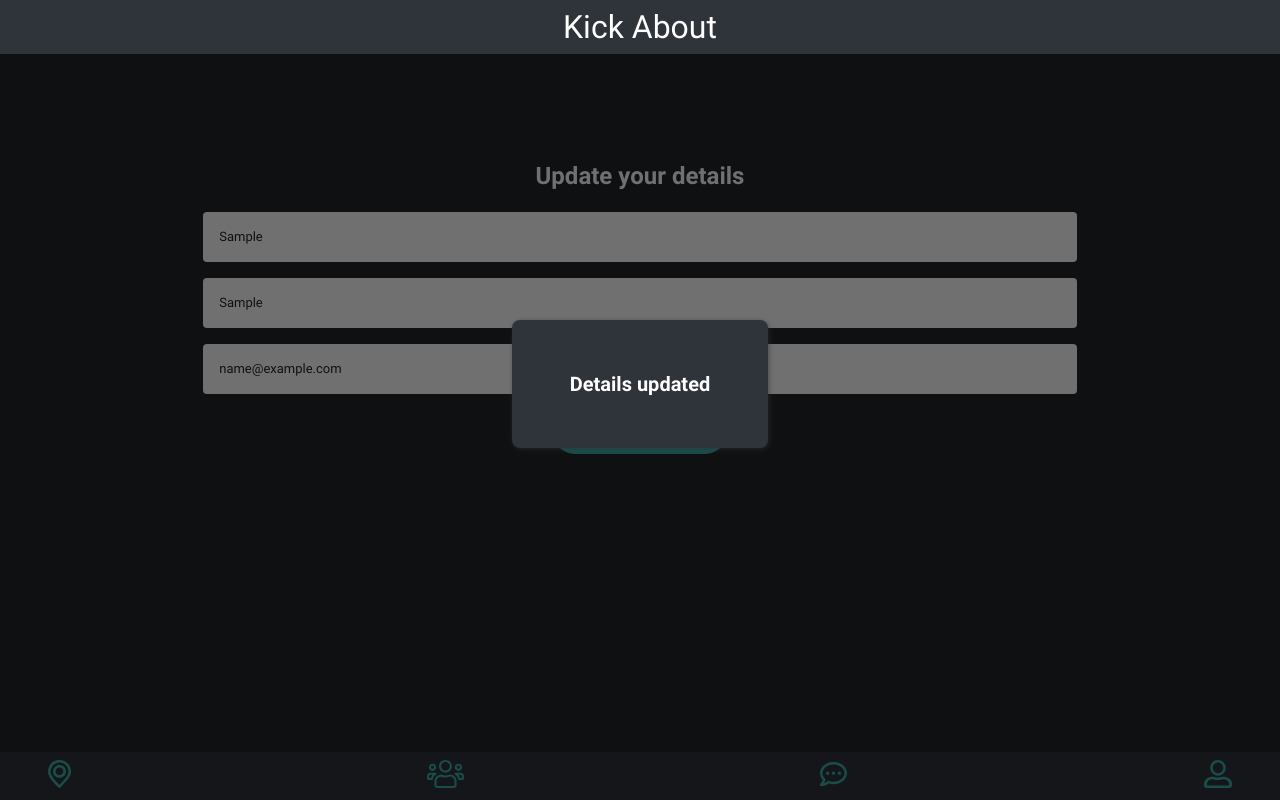
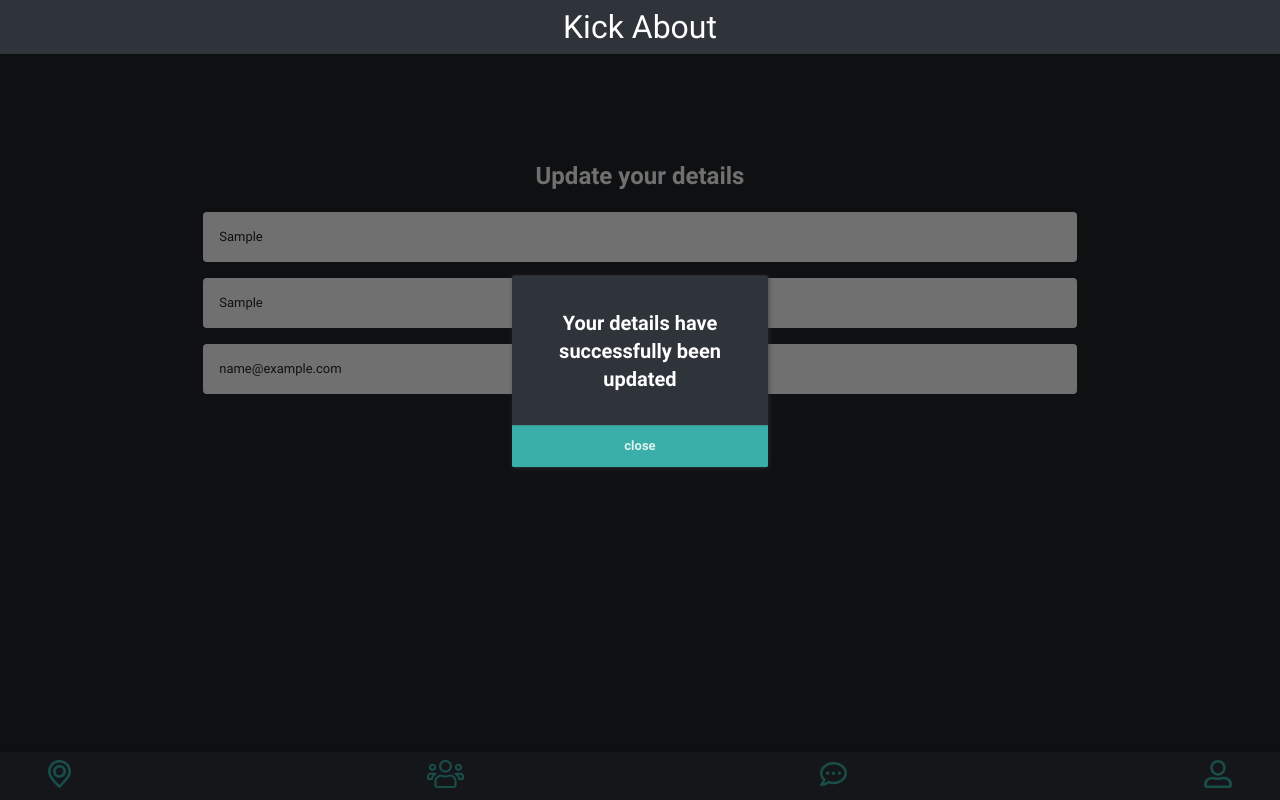
Before and after one commit to Reeceds/reece-simpson-kick-about, a React (Create React App) app in the folder client/: page /PlayerProfile in a window 1280 px wide. Both pictures are taken after typing "Sample", "Sample", "name@example.com" into the empty fields and a click on the button "Update". Built offline with nearby package versions, Linux system fonts and the light colour scheme; no server answers.

Commit message:
Styled the model properly

```diff
--- a/client/src/pages/PlayerProfile/PlayerProfile.jsx
+++ b/client/src/pages/PlayerProfile/PlayerProfile.jsx
@@ -40,12 +40,8 @@ class PlayerProfile extends React.Component {
         }
         if(updatedPlayer){
             axios.put(URL, {updatedPlayer})
-            // .then(res => {
-            //     alert("Details updated")
-            // })
         }
     }
-
 
     handleOpenModal () {
         const showModal = this.state.showModal;
@@ -56,7 +52,6 @@ class PlayerProfile extends React.Component {
         const showModal = this.state.showModal;
         this.setState({ showModal: !showModal });
     }
-
 
     render(){
         return(
@@ -74,17 +69,14 @@ class PlayerProfile extends React.Component {
                     isOpen={this.state.showModal}
                     contentLabel="Minimal Modal Example"
                     className="modal"
-                    overlayClassName="overlay"
+                    overlayClassName="modal-overlay"
                     onRequestClose={()=>{this.handleCloseModal()}}
                     shouldCloseOnOverlayClick={true}
-
-
                 >
-                <h2 className="modal-text">Details updated</h2>
-
+                <h2 className="modal-text">Your details have successfully been updated</h2>
+                <button className="modal-btn" onClick={()=>{this.handleCloseModal()}}>close</button>
                 </ReactModal>
                 </div>
-
             </div>
             <Footer />
             </>
--- a/client/src/pages/PlayerProfile/PlayerProfile.scss
+++ b/client/src/pages/PlayerProfile/PlayerProfile.scss
@@ -47,27 +47,31 @@
     right: auto;
     bottom: auto;
     margin-right: -50%;
-    transform: translate(-50%, -100%);
-    background-color: $secondary-col;
+    transform: translate(-50%, -90%);
+    background-color: #2f333a;
     margin-top: 3rem;
-    height: 8rem;
+    height: 12rem;
     width: 16rem;
-    border-radius: 0.5rem;
+    border-radius: 0.125rem;
     outline: 0;
     display: flex;
     justify-content: center;
     align-items: center;
     box-shadow: 1px 1px 5px 0px #3333339e;
+    /* padding: 1rem 1rem 0 1rem; */
+    flex-direction: column;
+    justify-content: flex-end;
+
 
 
     &-text {
         @include header-2;
-        margin-bottom: 0;
+        margin-bottom: 2rem;
+        padding: 0 1rem;
+        text-align: center;
     }
 
-  }
-
-  .overlay {
+    &-overlay {
         position: fixed;
         top: 0;
         left: 0;
@@ -75,3 +79,18 @@
         bottom: 0;
         background-color: #0000008f;
       }
+
+    &-btn {
+    background-color: $primary-col;
+    width: 100%;
+    @include header-4;
+    padding: 0.75rem 3rem;
+    color: $grey;
+    min-width: 10.875rem;
+
+    &:focus {
+        color: unset;
+    }
+    }
+
+  }
```
Lines whose indentation alone changed are shown as unchanged.
